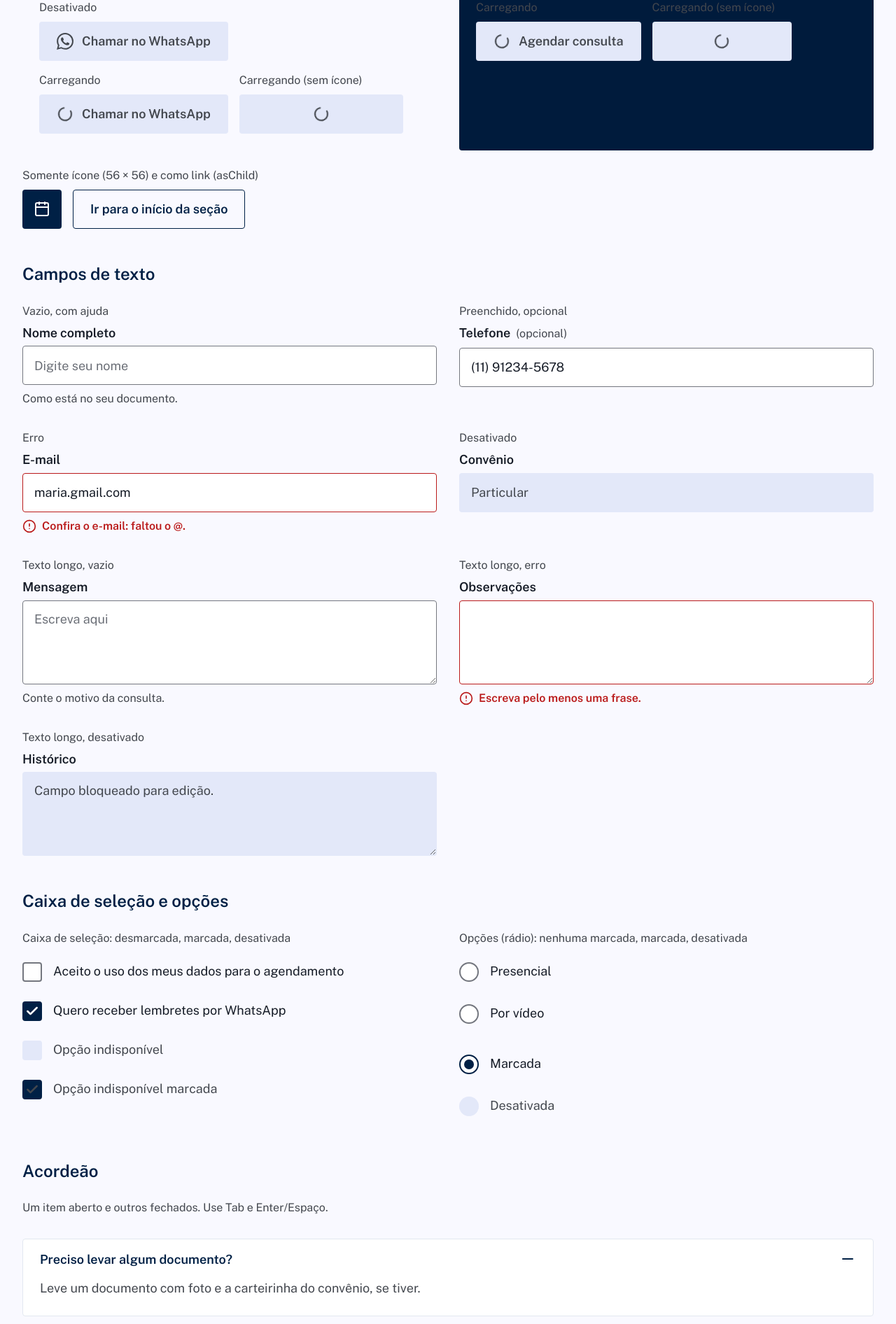
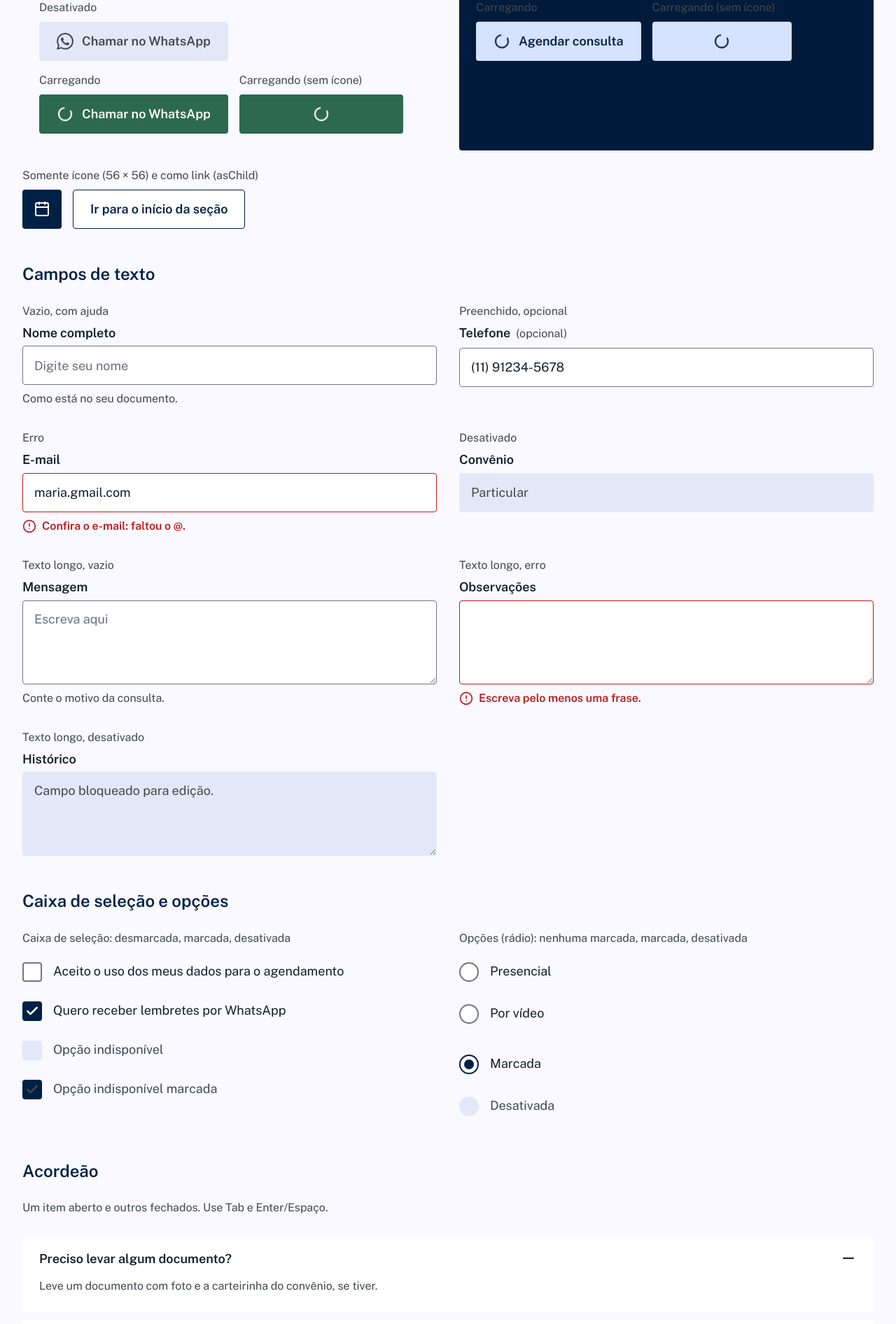
Before and after one commit to GabrielGui13/dr-caio-medeiros-landing-page, a Next.js app: page /design-system in a window 1280 px wide. Shown: the part 6840-8732 px from the top of the page at 70% size. Built offline with nearby package versions, Linux system fonts and the light colour scheme.

Commit message:
fix: align buttons and accordion with Figma states

```diff
--- a/components/ui/accordion.tsx
+++ b/components/ui/accordion.tsx
@@ -19,7 +19,7 @@ function Accordion({
   )
 }
 
-/* Cada item é um painel com borda e raio de 4px */
+/* Cada item é um painel branco, sem borda (separação por tom), raio de 4px */
 function AccordionItem({
   className,
   ...props
@@ -28,7 +28,7 @@ function AccordionItem({
     <AccordionPrimitive.Item
       data-slot="accordion-item"
       className={cn(
-        "rounded border border-border bg-surface-container-lowest",
+        "rounded bg-surface-container-lowest",
         className
       )}
       {...props}
@@ -47,7 +47,7 @@ function AccordionTrigger({
       <AccordionPrimitive.Trigger
         data-slot="accordion-trigger"
         className={cn(
-          "group/accordion-trigger flex min-h-14 flex-1 items-center justify-between gap-4 rounded px-6 py-4 text-left text-label-lg text-primary transition-colors hover:bg-surface-container-low disabled:pointer-events-none disabled:text-on-disabled",
+          "group/accordion-trigger flex min-h-14 flex-1 items-center justify-between gap-4 rounded px-6 py-4 text-left text-label-lg text-on-surface transition-colors hover:bg-surface-container-low disabled:pointer-events-none disabled:text-on-disabled",
           className
         )}
         {...props}
@@ -79,7 +79,7 @@ function AccordionContent({
     >
       <div
         className={cn(
-          "px-6 pb-6 text-body-md text-on-surface-variant [&_a]:underline [&_a]:underline-offset-4 [&_p:not(:last-child)]:mb-4",
+          "px-6 pb-6 text-body-sm text-on-surface-variant [&_a]:underline [&_a]:underline-offset-4 [&_p:not(:last-child)]:mb-4",
           className
         )}
       >
--- a/components/ui/button.tsx
+++ b/components/ui/button.tsx
@@ -16,13 +16,13 @@ const buttonVariants = cva(
           "border-transparent bg-primary text-on-primary hover:bg-primary-container active:bg-footer",
         // Secundário (contorno azul-marinho)
         secondary:
-          "border-primary bg-transparent text-primary hover:bg-surface-container-low active:bg-surface-container disabled:border-transparent",
+          "border-primary bg-surface-container-lowest text-primary hover:bg-surface-container-low active:bg-primary-fixed disabled:border-outline/40",
         // WhatsApp (o ícone vem de quem usa: <WhatsAppIcon />)
         whatsapp:
-          "border-transparent bg-secondary text-on-secondary hover:bg-on-secondary-container active:bg-on-secondary-container",
+          "border-transparent bg-secondary text-on-secondary hover:bg-[#25573F] active:bg-on-secondary-container",
         // Claro, para fundos escuros (anel de foco claro para ficar visível)
         light:
-          "border-transparent bg-primary-fixed text-primary outline-primary-fixed hover:bg-inverse-primary active:bg-inverse-primary focus-visible:outline-primary-fixed",
+          "border-transparent bg-primary-fixed text-primary outline-primary-fixed hover:bg-surface-container-lowest active:bg-on-primary-container focus-visible:outline-primary-fixed",
       },
       size: {
         default: "h-14 px-6",
@@ -79,7 +79,13 @@ function Button({
   )
 
   return (
-    <button {...common} disabled={disabled || loading} {...props}>
+    <button
+      {...common}
+      disabled={disabled}
+      {...props}
+      onClick={loading ? undefined : props.onClick}
+      tabIndex={loading ? -1 : props.tabIndex}
+    >
       {loading ? (
         icon ? (
           spinner
```
